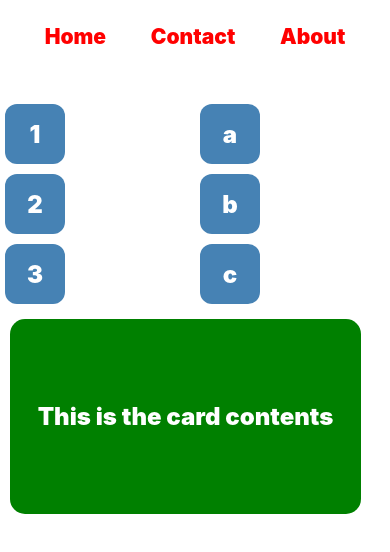
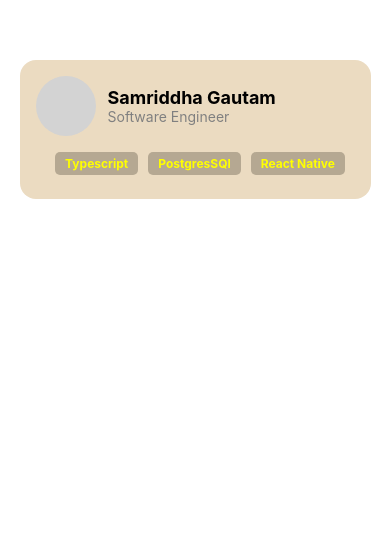
Before and after one commit to samriddha-gautam/React-Native-Class, a React Native app in the folder my-app/: screen / in a window 390 px wide. Shown: the top 552 px of the page. Built offline with nearby package versions, Linux system fonts and the light colour scheme.

Commit message:
Stylesheet part 2

```diff
--- a/my-app/App.tsx
+++ b/my-app/App.tsx
@@ -1,93 +1,95 @@
-import { Platform, View, Text, StyleSheet, Dimensions } from "react-native";
+import { View , StyleSheet, Dimensions,Text} from "react-native";
 
-export default function App() {
-  return (
-    <View>
+const screenWidth = Dimensions.get("window").width;
+
+type Skill = {
+  id:number ,
+  name:string
+}
+
+const skills : Skill[] =[
+  {
+    id:1,
+    name:'Typescript'
+  },
+  {
+    id:2,
+    name:'PostgresSQl'
+  },
+  {
+    id:3,
+    name:'React Native'
+  },
+]
+
+export default function App(){
+  return(
+    <View style={styles.container}>
       <View style={styles.header}>
-        <Text style={styles.headerText}>Home</Text>
-        <Text style={styles.headerText}>Contact</Text>
-        <Text style={styles.headerText}>About</Text>
-      </View>
-      <View style={styles.row}>
-        <View style={[styles.container]}>
-          <View style={styles.box}>
-            <Text style={styles.viewText}>1</Text>
-          </View>
-          <View style={styles.box}>
-            <Text style={styles.viewText}>2</Text>
-          </View>
-          <View style={styles.box}>
-            <Text style={styles.viewText}>3</Text>
-          </View>
-        </View>
-        <View style={styles.container2}>
-          <View style={styles.box}>
-            <Text style={styles.viewText}>a</Text>
-          </View>
-          <View style={styles.box}>
-            <Text style={styles.viewText}>b</Text>
-          </View>
-          <View style={styles.box}>
-            <Text style={styles.viewText}>c</Text>
-          </View>
+        <View style={styles.avatarPlaceholder}/>
+        <View>
+            <Text style={styles.name}>Samriddha Gautam</Text>
+            <Text style={styles.role}>Software Engineer</Text>
         </View>
       </View>
-      <View style={styles.card}>
-        <Text style={styles.viewText}>This is the card contents</Text>
+      <View style={styles.skillsRow}>
+        {skills.map((skill)=>(
+          <View key={skill.id} style={styles.skillsBadge}>
+             <Text style={styles.skillText}>{skill.name}</Text>
+          </View>
+        ))}
       </View>
     </View>
-  );
+  )
 }
 
-const screenWidth = Dimensions.get("window").width;
-const screenHeight = Dimensions.get("window").height;
 
 const styles = StyleSheet.create({
-  header: {
-    paddingTop: Platform.OS === "android" ? 44 : 24,
+  container:{
+    width:screenWidth * 0.9,
+    marginTop:60,
+    alignSelf:'center',
+    padding:16,
+    backgroundColor:'#ebdbc1',
+    borderRadius:16
+  },
+  header:{
     flexDirection:"row",
-    justifyContent:'space-evenly'
+    alignItems:"center",
+    marginBottom:16,
   },
-  headerText:{
-    fontWeight:900,
-    fontSize:21,
-    color:'red'
+  avatarPlaceholder:{
+    width:60,
+    height:60,
+    borderRadius:30,
+    backgroundColor:"lightgray",
+    marginRight:12
   },
-  row: {
-    flexDirection: "row",
-    justifyContent: "space-between",
+  name:{
+    fontSize:18,
+    fontWeight:'bold'
+  },
+  role:{
+    fontSize:14,
+    color:"gray"
+  },
+  skillsRow:{
+    flexDirection:'row',
+    justifyContent:'center',
+    flexWrap:'wrap'
+  },
+  skillsBadge:{
+    backgroundColor:"#b5a892",
+    paddingVertical:4,
+    paddingHorizontal:10,
+    borderRadius:5,
+    marginLeft:10,
+    marginBottom:8
 
   },
-  container: {
-    flex: 1,
-    marginTop: 50,
-  },
-  container2: {
-    flex: 1,
-    marginTop: 50,
-  },
-  box: {
-    width: 60,
-    height: 60,
-    backgroundColor: "steelblue",
-    margin: 5,
-    borderRadius: 12,
-    alignItems: "center",
-    justifyContent: "center",
-  },
-  viewText: {
-    color: "#ffffff",
-    fontWeight: "900",
-    fontSize: 24,
-  },
-  card: {
-    width: screenWidth * 0.9,
-    height: "50%",
-    borderRadius: 15,
-    padding: 16,
-    backgroundColor: "green",
-    margin: 10,
-    justifyContent: "center",
-    alignItems: "center",
-  },
-});
+  skillText:{
+    color:"yellow",
+    fontSize:12,
+    fontWeight:"bold"
+  }
+})
```
